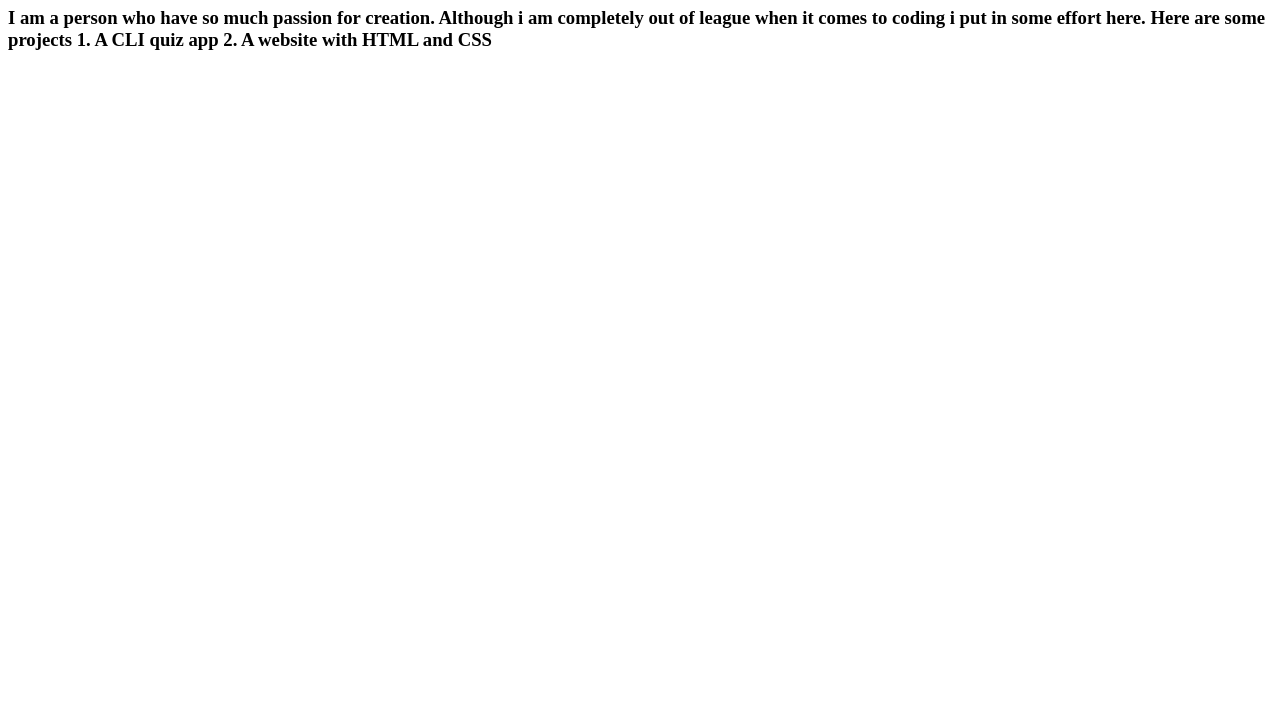
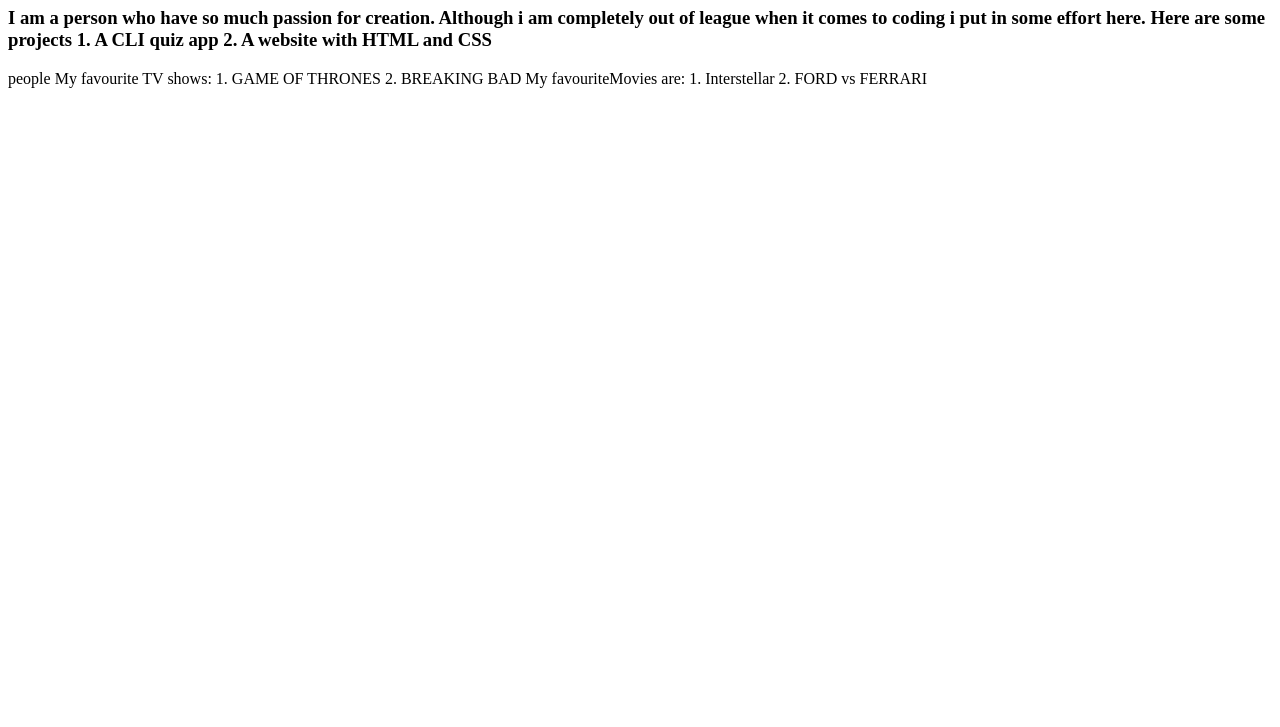
Before and after one commit to Pardhasaradhi-Gudala/STUDENT-SITE, a plain HTML site: page index.html in a window 1280 px wide. Shown: the part 73-800 px from the top of the page. Drawn offline with Linux system fonts and the light colour scheme.

Commit message:
update: My favourites
favourite movies and shows

```diff
--- a/index.html
+++ b/index.html
@@ -12,5 +12,16 @@
     Here are some projects
     1. A CLI quiz app
     2. A website with HTML and CSS</h3>
+
+
+    people
+    My favourite TV shows:
+    1. GAME OF THRONES
+    2. BREAKING BAD
+
+    My favouriteMovies are:
+    1. Interstellar
+    2. FORD vs FERRARI
+
 </body>
 </html>
```
